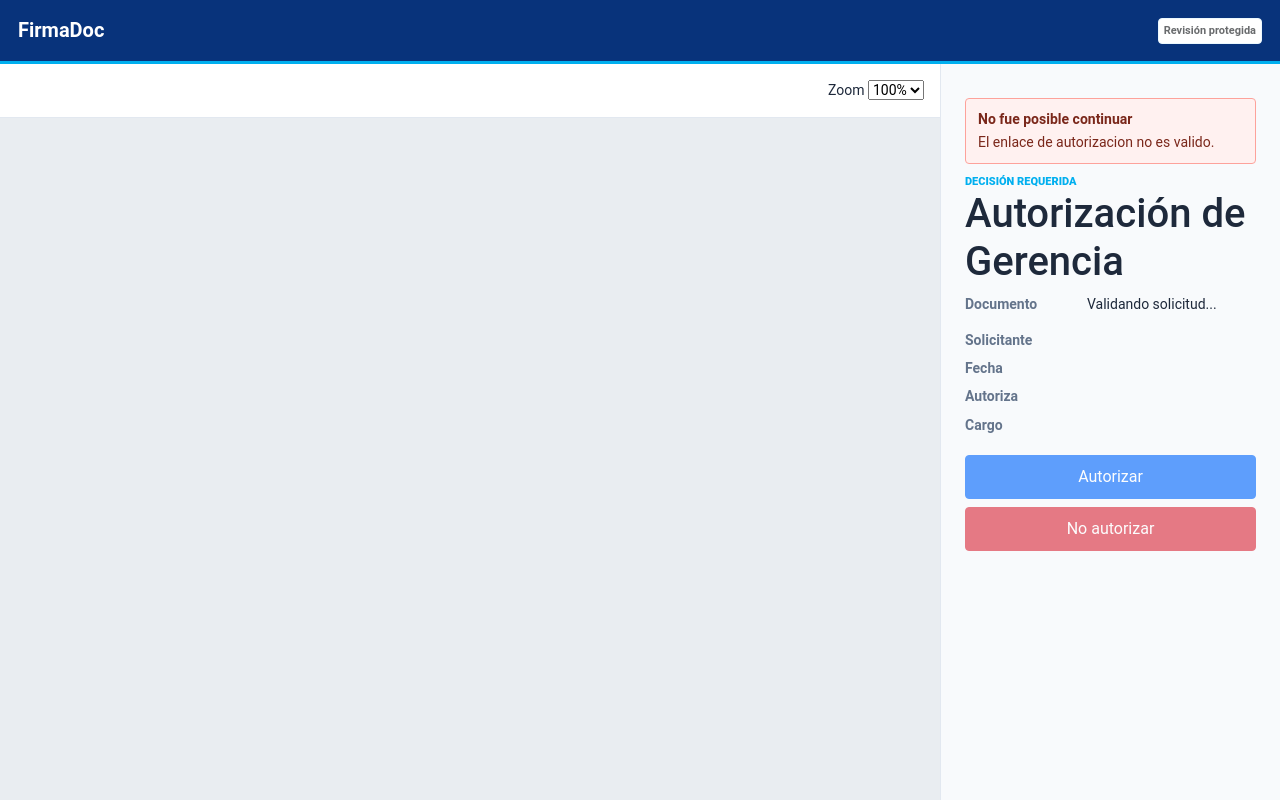
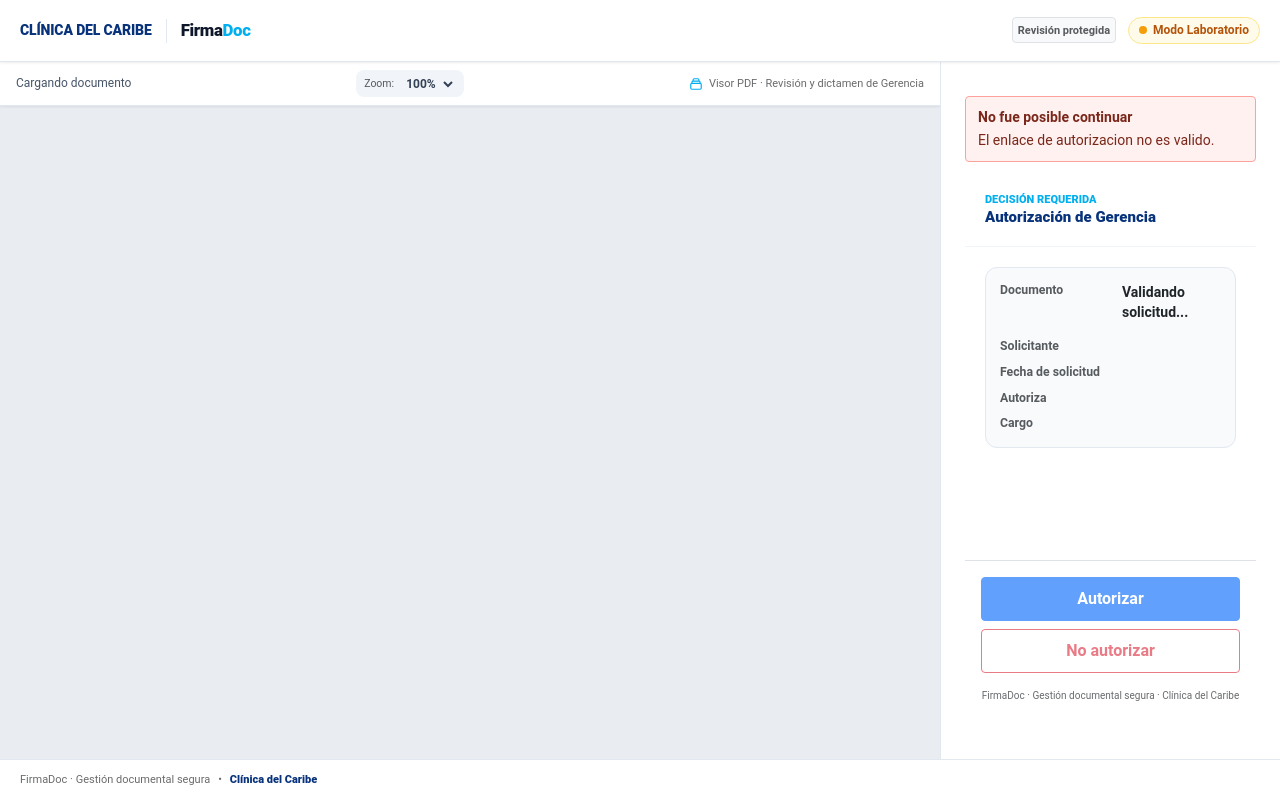
Before and after one commit to GamaYuto/firmadoc, a Python web app: template frontend/templates/autorizar_gerencia.html in a window 1280 px wide. Run offline with Jinja, Linux system fonts and the light colour scheme; the template is opened without the code that fills it, so the values that code supplies are empty.

Commit message:
feat(ui): apply Stitch corporate theme to autorizar_gerencia.html

```diff
--- a/frontend/templates/autorizar_gerencia.html
+++ b/frontend/templates/autorizar_gerencia.html
@@ -1,87 +1,135 @@
 <!doctype html>
-<html lang="es">
+<html lang="es" class="h-100">
   <head>
     <meta charset="utf-8">
     <meta name="viewport" content="width=device-width, initial-scale=1">
-    <title>FirmaDoc | Autorizaci&oacute;n de Gerencia</title>
+    <title>FirmaDoc | Autorización de Gerencia — Clínica del Caribe</title>
     <link rel="stylesheet" href="/static/vendor/bootstrap.min.css">
-    <link rel="stylesheet" href="/static/css/firmadoc.css?v=13.9">
+    <link rel="stylesheet" href="/static/css/firmadoc.css?v=15.0">
+    <link rel="stylesheet" href="/static/css/firmadoc-theme.css?v=15.0">
   </head>
-  <body>
+  <body class="d-flex flex-column h-100">
+    <!-- BEGIN: Header Institucional -->
     <header class="app-header">
       <div class="brand-block">
-        <div class="brand">FirmaDoc</div>
-        <span class="brand-context">Autorizaci&oacute;n de Gerencia</span>
+        <div class="brand-institution">
+          <span class="brand-institution-text">Clínica del Caribe</span>
         </div>
-      <div class="header-meta">
-        <span class="status-pill">Revisi&oacute;n protegida</span>
-
+        <div class="brand-divider" aria-hidden="true"></div>
+        <div class="brand">
+          <span class="brand-name">Firma<span class="brand-accent">Doc</span></span>
+          <span class="brand-context">| Autorización de Gerencia</span>
+        </div>
+      </div>
+      <div class="header-right-area">
+        <span class="status-pill bg-light border text-muted">Revisión protegida</span>
+        <div class="badge-lab-mode status-pill lab-mode">
+          <span class="dot"></span>
+          <span>Modo Laboratorio</span>
+        </div>
       </div>
     </header>
+    <!-- END: Header Institucional -->
 
-    <main class="manager-approval-layout">
+    <!-- BEGIN: Layout Gerencia -->
+    <main class="manager-approval-layout flex-grow-1">
       <section class="manager-mobile-summary" aria-label="Resumen de autorizacion">
-        <span class="section-kicker">Autorizacion de Gerencia</span>
-        <h1>Autorizacion de Gerencia</h1>
-        <dl>
-          <dt>Documento</dt><dd data-mobile-document>Validando solicitud...</dd>
-          <dt>Solicitante</dt><dd data-mobile-requester></dd>
+        <span class="section-kicker">Autorización de Gerencia</span>
+        <h1 class="h5 fw-bold text-primary mb-2">Autorización de Gerencia</h1>
+        <dl class="mb-0">
+          <dt class="small text-muted">Documento</dt>
+          <dd data-mobile-document class="fw-semibold text-dark">Validando solicitud...</dd>
+          <dt class="small text-muted">Solicitante</dt>
+          <dd data-mobile-requester class="fw-semibold text-dark"></dd>
         </dl>
       </section>
 
       <section class="viewer-column" aria-label="Documento para autorizar">
         <div class="viewer-toolbar">
-          <div id="pageStatus" role="status"></div>
-          <label>Zoom
-            <select id="zoomSelect">
+          <div id="pageStatus" role="status" class="viewer-page-status">Cargando documento</div>
+          <div class="viewer-zoom-controls">
+            <label class="m-0 d-flex align-items-center">
+              <span class="small text-muted me-1">Zoom:</span>
+              <select id="zoomSelect" class="viewer-zoom-select" aria-label="Nivel de zoom">
                 <option value="0.75">75%</option>
                 <option value="1" selected>100%</option>
                 <option value="1.5">150%</option>
               </select>
             </label>
           </div>
+          <div class="viewer-doc-info d-none d-md-flex">
+            <svg width="14" height="14" fill="none" stroke="#00AFEF" viewBox="0 0 24 24" aria-hidden="true">
+              <path d="M19 11H5m14 0a2 2 0 012 2v6a2 2 0 01-2 2H5a2 2 0 01-2-2v-6a2 2 0 012-2m14 0V9a2 2 0 00-2-2M5 11V9a2 2 0 012-2m0 0V5a2 2 0 012-2h6a2 2 0 012 2v2M7 7h10" stroke-linecap="round" stroke-linejoin="round" stroke-width="2"/>
+            </svg>
+            <span>Visor PDF · Revisión y dictamen de Gerencia</span>
+          </div>
+        </div>
         <div id="pdfContainer" class="pdf-scroll"></div>
       </section>
 
-      <aside class="manager-approval-panel">
+      <aside class="manager-approval-panel config-panel">
         <div id="alerts" aria-live="polite"></div>
-        <span class="section-kicker">Decisi&oacute;n requerida</span>
-        <h1>Autorizaci&oacute;n de Gerencia</h1>
-        <dl>
-          <dt>Documento</dt><dd id="documentName">Validando solicitud...</dd>
-          <dt>Solicitante</dt><dd id="requesterName"></dd>
-          <dt>Fecha</dt><dd id="requestedAt"></dd>
-          <dt>Autoriza</dt><dd id="managerName"></dd>
-          <dt>Cargo</dt><dd id="managerRole"></dd>
+        <div class="wizard-header">
+          <span class="section-kicker">Decisión requerida</span>
+          <h1 class="wizard-title">Autorización de Gerencia</h1>
+        </div>
+        <div class="wizard-body">
+          <section class="position-card">
+            <dl class="mb-0">
+              <dt class="small text-muted">Documento</dt>
+              <dd id="documentName" class="fw-bold text-dark">Validando solicitud...</dd>
+              <dt class="small text-muted">Solicitante</dt>
+              <dd id="requesterName" class="text-dark"></dd>
+              <dt class="small text-muted">Fecha de solicitud</dt>
+              <dd id="requestedAt" class="text-dark"></dd>
+              <dt class="small text-muted">Autoriza</dt>
+              <dd id="managerName" class="fw-semibold text-primary"></dd>
+              <dt class="small text-muted">Cargo</dt>
+              <dd id="managerRole" class="text-dark"></dd>
             </dl>
-        <div class="manager-approval-actions">
-          <button id="authorizeButton" class="btn btn-primary" type="button" disabled>Autorizar</button>
-          <button id="rejectButton" class="btn btn-danger" type="button" disabled>No autorizar</button>
+          </section>
+        </div>
+        <div class="manager-approval-actions p-3 border-top border-slate-100 bg-white mt-auto d-flex flex-column gap-2">
+          <button id="authorizeButton" class="btn btn-primary w-100 fw-bold" type="button" disabled>Autorizar</button>
+          <button id="rejectButton" class="btn btn-outline-danger w-100 fw-bold" type="button" disabled>No autorizar</button>
+          <p class="wizard-footer-note">FirmaDoc · Gestión documental segura · Clínica del Caribe</p>
         </div>
       </aside>
     </main>
+    <!-- END: Layout Gerencia -->
 
+    <!-- BEGIN: Footer Corporativo -->
+    <footer class="corporate-footer">
+      <div class="footer-brand-text">
+        <span>FirmaDoc · Gestión documental segura</span>
+        <span>•</span>
+        <span class="corp-name">Clínica del Caribe</span>
+      </div>
+    </footer>
+    <!-- END: Footer Corporativo -->
+
+    <!-- Modal Autenticación Gerencia -->
     <div id="authenticationModal" class="modal-backdrop-custom" role="dialog" aria-modal="true" aria-labelledby="authenticationTitle" hidden>
       <div class="modal-dialog-custom authentication-dialog">
         <div class="modal-header-custom">
-          <h3 id="authenticationTitle">Autenticaci&oacute;n requerida</h3>
+          <h3 id="authenticationTitle" class="m-0">Autenticación requerida</h3>
         </div>
         <form id="authenticationForm">
           <div class="modal-body-custom">
-            <p>Identif&iacute;quese para revisar esta solicitud de Gerencia.</p>
-            <div id="authenticationError" class="alert alert-danger" role="alert" hidden></div>
-            <div class="field">
-              <label for="authenticationUser">Usuario Alfresco</label>
-              <input id="authenticationUser" name="user_id" type="text" autocomplete="username" required>
+            <p class="small text-muted mb-3">Identifíquese para revisar esta solicitud de Gerencia.</p>
+            <div id="authenticationError" class="alert alert-danger small py-2" role="alert" hidden></div>
+            <div class="field mb-2">
+              <label for="authenticationUser" class="small fw-semibold mb-1 d-block">Usuario Alfresco</label>
+              <input id="authenticationUser" name="user_id" type="text" autocomplete="username" class="form-control form-control-sm" required>
             </div>
           </div>
           <div class="modal-footer-custom">
-            <button id="authenticationSubmit" class="btn btn-primary" type="submit">Continuar</button>
+            <button id="authenticationSubmit" class="btn btn-primary btn-sm" type="submit">Continuar</button>
           </div>
         </form>
       </div>
     </div>
 
-    <script type="module" src="/static/js/autorizar_gerencia.js?v=13.9"></script>
+    <script type="module" src="/static/js/autorizar_gerencia.js?v=15.0"></script>
   </body>
 </html>
```
Lines whose indentation alone changed are shown as unchanged.
